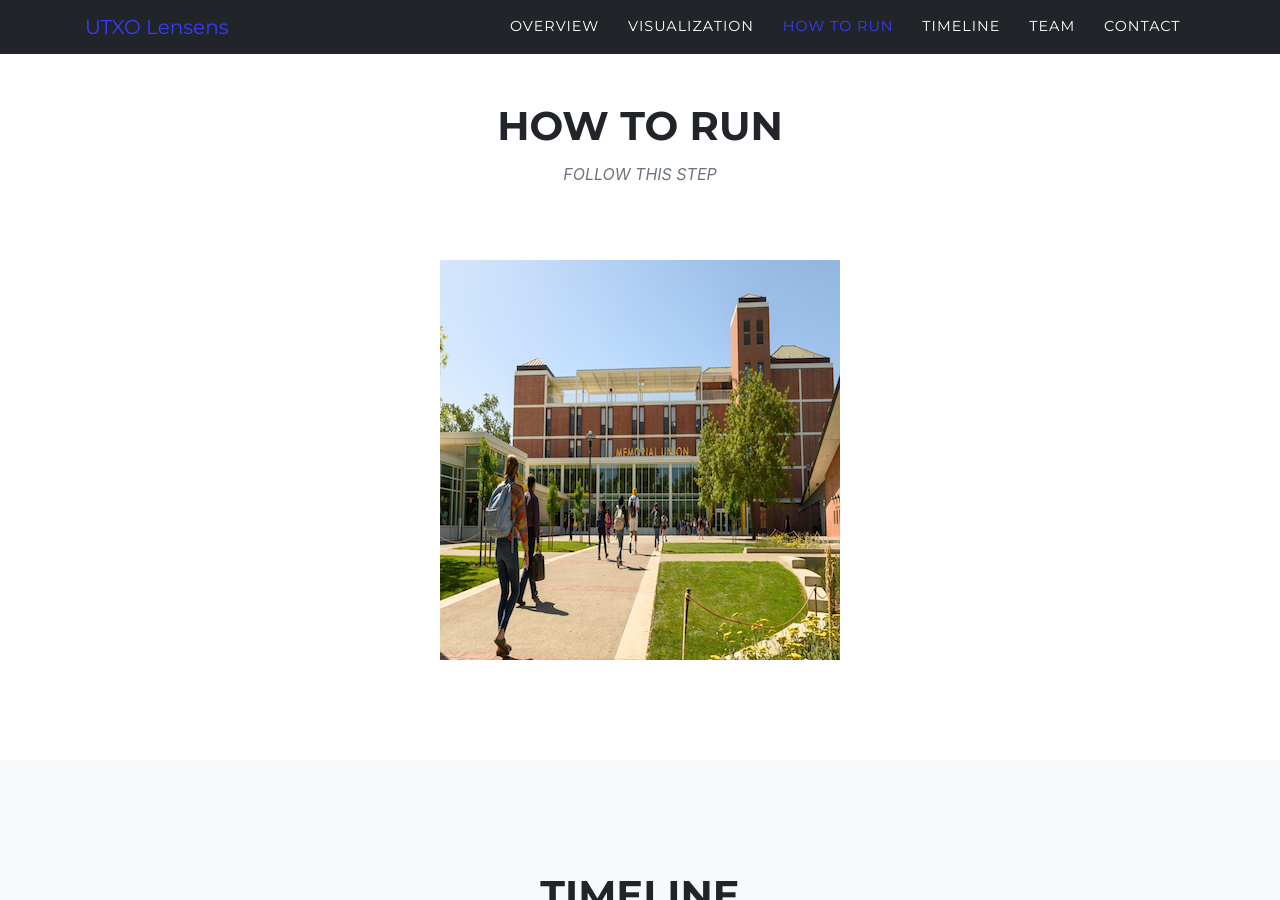
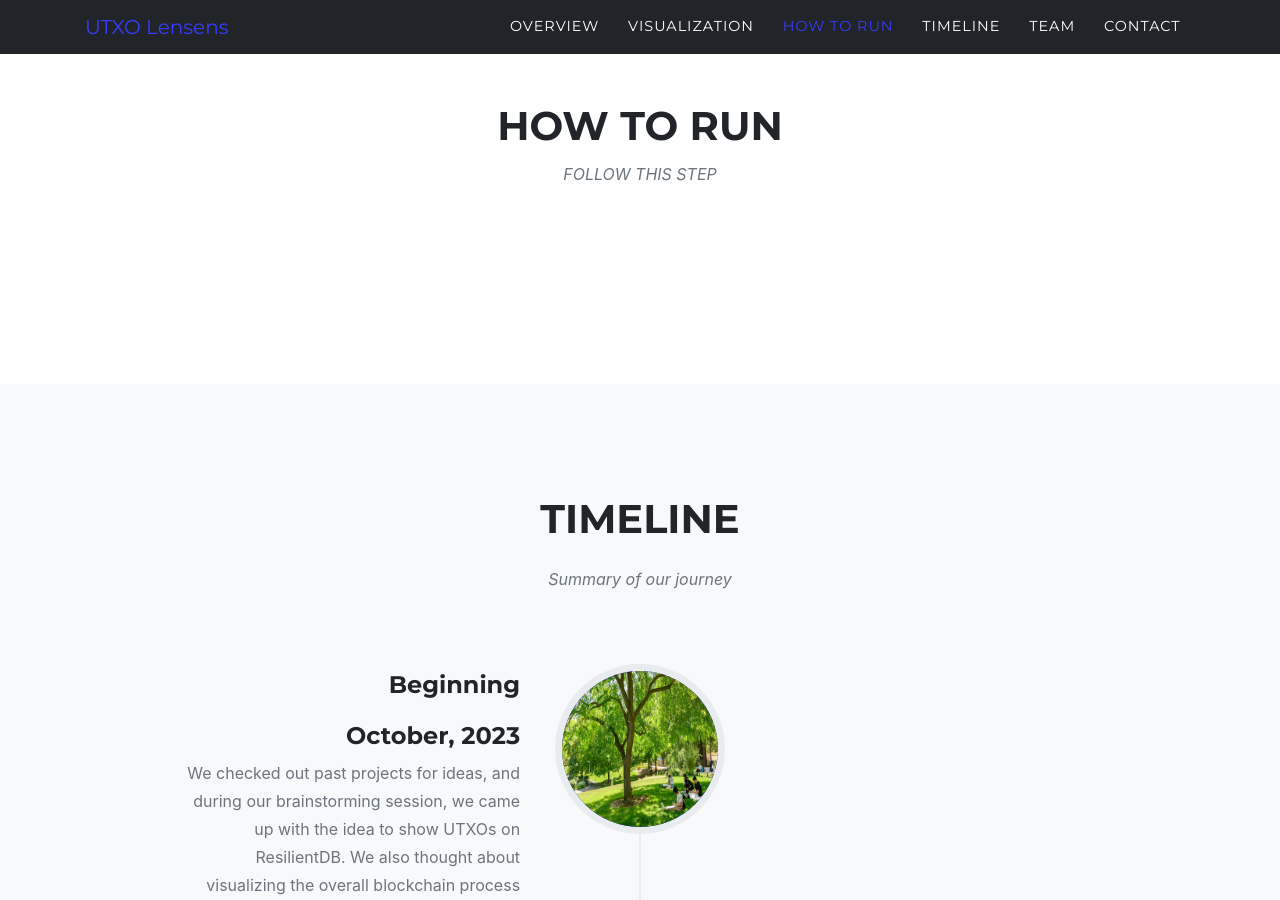
Before and after one commit to nikkileehn/nikkileehn.github.io, a Jekyll site: the page built from index.md, in a window 1280 px wide and 900 px high, scrolled down 1888 px. Built offline with Jekyll 4.4.1, drawn with Linux system fonts in a browser that asks for light colours; some web fonts are replaced.

Commit message:
edit img

```diff
--- a/_includes/about.html
+++ b/_includes/about.html
@@ -6,7 +6,7 @@
       <div class="col-lg-12 text-center">
         <h2 class="section-heading text-uppercase">{{ site.data.sitetext[site.locale].about.title | default: "About Us" }}</h2>
         <h3 class="section-subheading text-muted">{{ site.data.sitetext[site.locale].about.text | default: "" }}</h3>
-        <img class="mx-auto" src="assets/img/timeline/4.png" alt="">
+        <img class="mx-auto" src="{{ about.image }}" alt="">
       </div>
     </div>
     <div class="row">
--- a/_includes/portfolio_grid.html
+++ b/_includes/portfolio_grid.html
@@ -9,7 +9,7 @@
       </div>
     </div>
     <div class="row">
-	{% for project in portfolio %}
+	{% for project in site.portfolio %}
       <div class="col-md-6 col-sm-8 portfolio-item">
         <a class="portfolio-link" href="{{ project.caption.link }}" target="_blank">
           <div class="portfolio-hover">
```
